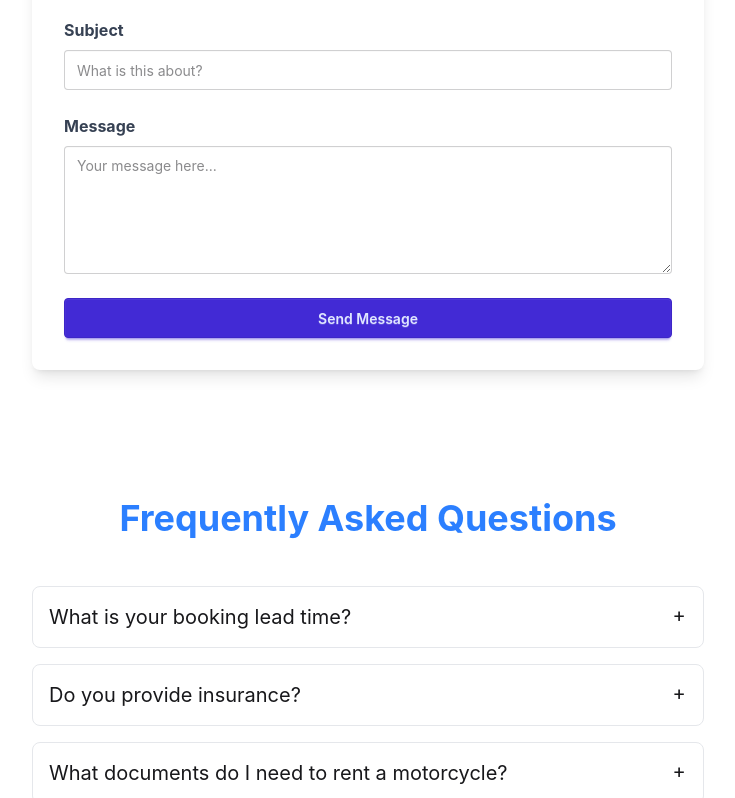
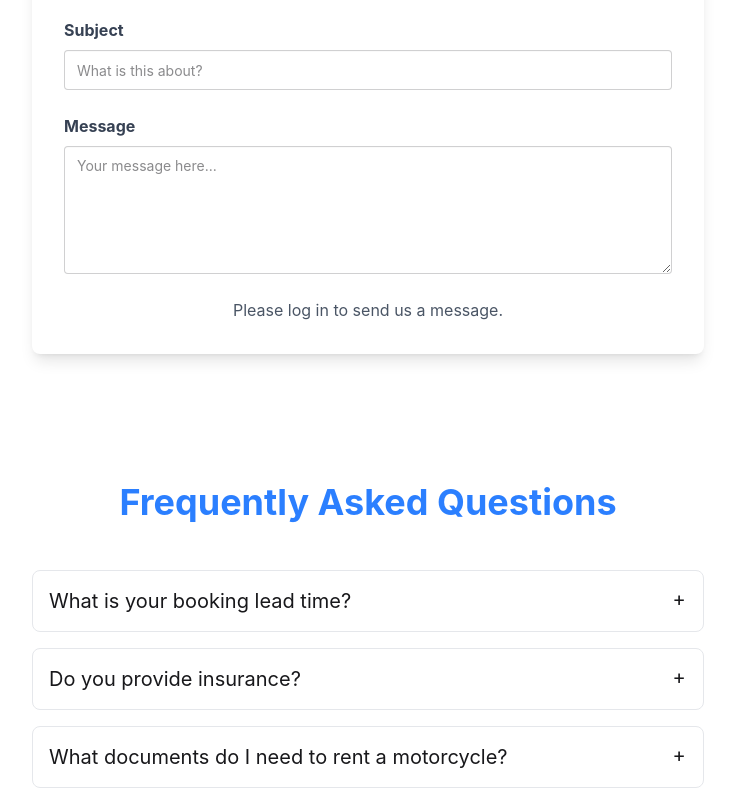
Before and after one commit to WaseurGIT/moto-solution-bd, a React (Vite) app: page / in a window 1280 px wide. Shown: the part 4254-5052 px from the top of the page, without its empty margins (272-1007 px from the left). Built offline with nearby package versions, Linux system fonts and the light colour scheme; no server answers.

Commit message:
deploying in vercel

```diff
--- a/src/api/axiosSecure.js
+++ b/src/api/axiosSecure.js
@@ -1,7 +1,7 @@
 import axios from "axios";
 
 const axiosSecure = axios.create({
-  baseURL: "http://localhost:5000",
+  baseURL: import.meta.env.VITE_BASE_URL || "http://localhost:5000",
 });
 
 axiosSecure.interceptors.request.use((config) => {
--- a/src/pages/public/Contact.jsx
+++ b/src/pages/public/Contact.jsx
@@ -213,9 +213,15 @@ const Contact = () => {
                 ></textarea>
               </div>
 
-              <button type="submit" className="btn btn-primary w-full">
-                Send Message
-              </button>
+              {user ? (
+                <button type="submit" className="btn btn-primary w-full">
+                  Send Message
+                </button>
+              ) : (
+                <p className="text-center text-gray-600">
+                  Please log in to send us a message.
+                </p>
+              )}
             </form>
           </div>
         </div>
```
Also changed, not shown: src/main.jsx (+7 -19 lines), src/api/servicesApi.js (deleted), src/pages/adminDashboard/Reports.jsx (deleted), vercel.json (added).
